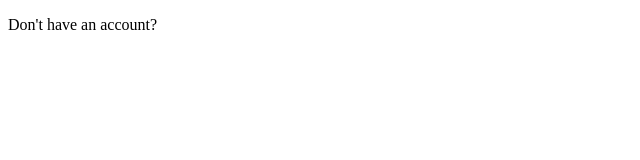
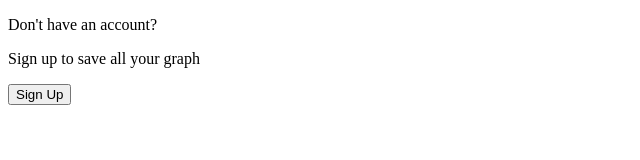
Before and after one commit to Sizwe10/sign-in-and-login-form, a plain HTML site: page index.html in a window 1280 px wide. Shown: the whole page, without its empty margins (0-640 px from the left). Drawn offline with Linux system fonts and the light colour scheme.

Commit message:
added button

```diff
--- a/index.html
+++ b/index.html
@@ -18,6 +18,8 @@
                     <div class="loginMsg">
                                 <div class="textcontent">
                                                 <p class="title">Don't have an account?</p>
+                                                <p>Sign up to save all your graph</p>
+                                                <button id="switch1">Sign Up</button>
                                 </div>
                     </div>
                 </div>
```
